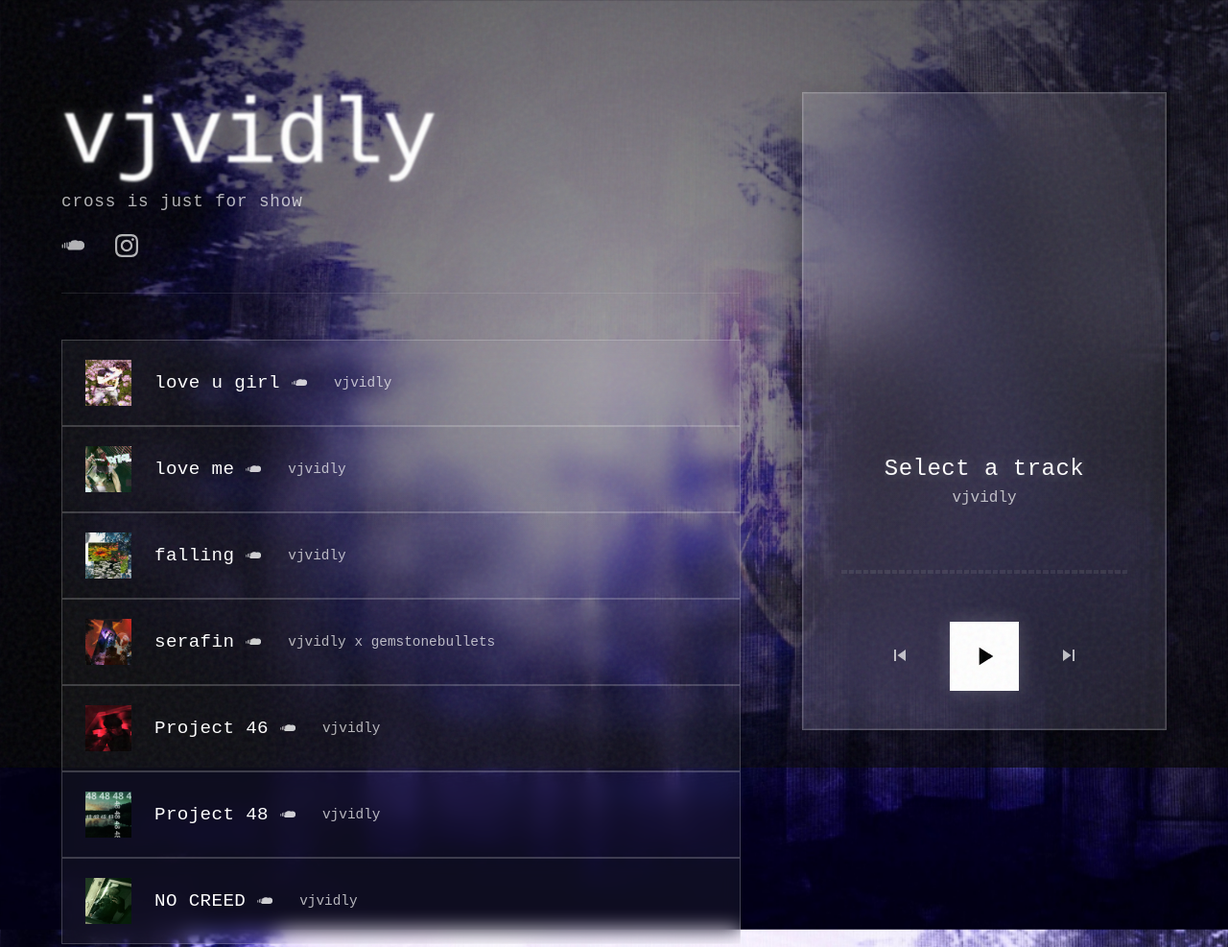
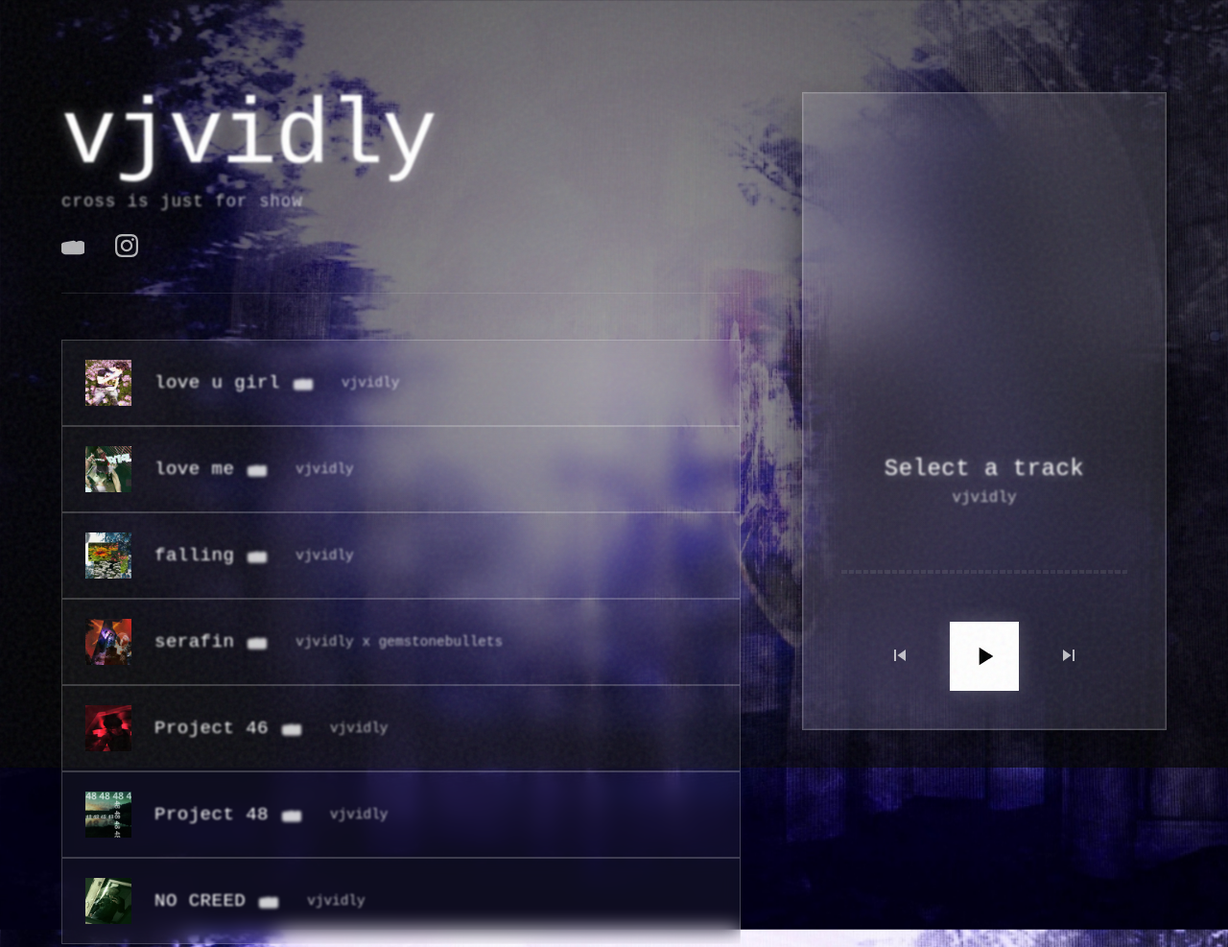
Before and after one commit to vjvidly/vjvidly.github.io, a website built with Vite: page index.html in a window 1280 px wide. Shown: the top 987 px of the page at 96% size. Built offline with nearby package versions, Linux system fonts and the light colour scheme; a web font is replaced by a local one.

Commit message:
Enhance blurs and use robust SoundCloud icon path

```diff
--- a/index.html
+++ b/index.html
@@ -23,9 +23,9 @@
 
         <nav class="links">
           <a href="https://soundcloud.com/vjvidly-746351807" target="_blank" title="SoundCloud">
-            <svg width="24" height="24" viewBox="0 0 24 24" fill="currentColor">
+            <svg width="24" height="24" viewBox="0 0 100 100" fill="currentColor">
               <path
-                d="M12.91 6.55a4.29 4.29 0 0 0-4.32 4.27v1.89h-.08a1.95 1.95 0 1 0 0 3.89h10.63a4.86 4.86 0 1 0 0-9.71 4.79 4.79 0 0 0-1.89.38 4.29 4.29 0 0 0-4.34-.72ZM.61 11.23V14a.61.61 0 1 0 1.22 0v-2.77a.61.61 0 1 0-1.22 0Zm2.36-1.57V14.1a.61.61 0 1 0 1.22 0v-4.44a.61.61 0 1 0-1.22 0Zm2.36-.61V14.1a.61.61 0 1 0 1.23 0V9.05a.61.61 0 1 0-1.23 0Zm2.35-.38V14.1a.62.62 0 1 0 1.24 0V8.67a.62.62 0 1 0-1.24 0Z" />
+                d="M12.91 35.5a14.29 14.29 0 0 0-14.32 14.27V68.66c0 10.74 8.71 19.45 19.45 19.45H81.33c16.14 0 29.23-13.09 29.23-29.23s-13.09-29.23-29.23-29.23c-6.14 0-11.79 1.89-16.45 5.12a14.29 14.29 0 0 0-11.97-6.27zm-11.8 15.73V73c0 1.68 1.37 3.05 3.05 3.05s3.05-1.37 3.05-3.05V51.23c0-1.68-1.37-3.05-3.05-3.05s-3.05 1.37-3.05 3.05zm14.16-7.85V72.5c0 1.68 1.37 3.05 3.05 3.05s3.05-1.37 3.05-3.05V43.38c0-1.68-1.37-3.05-3.05-3.05s-3.05 1.37-3.05 3.05zm14.16-3.05V72.5c0 1.68 1.37 3.05 3.05 3.05s3.05-1.37 3.05-3.05V40.33c0-1.68-1.37-3.05-3.05-3.05s-3.05 1.37-3.05 3.05zm14.15-2.09V72.5c0 1.68 1.38 3.05 3.06 3.05s3.06-1.37 3.06-3.05V38.24c0-1.68-1.38-3.05-3.06-3.05s-3.06 1.37-3.06 3.05z" />
             </svg>
           </a>
           <a href="https://www.instagram.com/vjvidly/" target="_blank" title="Instagram">
@@ -52,9 +52,9 @@
             <span class="player-title" id="p-title">Select a track</span>
             <a id="player-sc-link" href="#" target="_blank" class="sc-badge" title="Open in SoundCloud"
               style="display:none">
-              <svg width="14" height="14" viewBox="0 0 24 24" fill="currentColor">
+              <svg width="14" height="14" viewBox="0 0 100 100" fill="currentColor">
                 <path
-                  d="M12.91 6.55a4.29 4.29 0 0 0-4.32 4.27v1.89h-.08a1.95 1.95 0 1 0 0 3.89h10.63a4.86 4.86 0 1 0 0-9.71 4.79 4.79 0 0 0-1.89.38 4.29 4.29 0 0 0-4.34-.72ZM.61 11.23V14a.61.61 0 1 0 1.22 0v-2.77a.61.61 0 1 0-1.22 0Zm2.36-1.57V14.1a.61.61 0 1 0 1.22 0v-4.44a.61.61 0 1 0-1.22 0Zm2.36-.61V14.1a.61.61 0 1 0 1.23 0V9.05a.61.61 0 1 0-1.23 0Zm2.35-.38V14.1a.62.62 0 1 0 1.24 0V8.67a.62.62 0 1 0-1.24 0Z" />
+                  d="M12.91 35.5a14.29 14.29 0 0 0-14.32 14.27V68.66c0 10.74 8.71 19.45 19.45 19.45H81.33c16.14 0 29.23-13.09 29.23-29.23s-13.09-29.23-29.23-29.23c-6.14 0-11.79 1.89-16.45 5.12a14.29 14.29 0 0 0-11.97-6.27zm-11.8 15.73V73c0 1.68 1.37 3.05 3.05 3.05s3.05-1.37 3.05-3.05V51.23c0-1.68-1.37-3.05-3.05-3.05s-3.05 1.37-3.05 3.05zm14.16-7.85V72.5c0 1.68 1.37 3.05 3.05 3.05s3.05-1.37 3.05-3.05V43.38c0-1.68-1.37-3.05-3.05-3.05s-3.05 1.37-3.05 3.05zm14.16-3.05V72.5c0 1.68 1.37 3.05 3.05 3.05s3.05-1.37 3.05-3.05V40.33c0-1.68-1.37-3.05-3.05-3.05s-3.05 1.37-3.05 3.05zm14.15-2.09V72.5c0 1.68 1.38 3.05 3.06 3.05s3.06-1.37 3.06-3.05V38.24c0-1.68-1.38-3.05-3.06-3.05s-3.06 1.37-3.06 3.05z" />
               </svg>
             </a>
           </div>
--- a/src/main.js
+++ b/src/main.js
@@ -32,7 +32,7 @@ function renderGrid() {
           ${track.title}
           ${track.url ? `
             <a href="${track.url}" target="_blank" class="sc-badge" title="Open in SoundCloud" onclick="event.stopPropagation()">
-              <svg width="12" height="12" viewBox="0 0 24 24" fill="currentColor"><path d="M12.91 6.55a4.29 4.29 0 0 0-4.32 4.27v1.89h-.08a1.95 1.95 0 1 0 0 3.89h10.63a4.86 4.86 0 1 0 0-9.71 4.79 4.79 0 0 0-1.89.38 4.29 4.29 0 0 0-4.34-.72ZM.61 11.23V14a.61.61 0 1 0 1.22 0v-2.77a.61.61 0 1 0-1.22 0Zm2.36-1.57V14.1a.61.61 0 1 0 1.22 0v-4.44a.61.61 0 1 0-1.22 0Zm2.36-.61V14.1a.61.61 0 1 0 1.23 0V9.05a.61.61 0 1 0-1.23 0Zm2.35-.38V14.1a.62.62 0 1 0 1.24 0V8.67a.62.62 0 1 0-1.24 0Z"/></svg>
+              <svg width="12" height="12" viewBox="0 0 100 100" fill="currentColor"><path d="M12.91 35.5a14.29 14.29 0 0 0-14.32 14.27V68.66c0 10.74 8.71 19.45 19.45 19.45H81.33c16.14 0 29.23-13.09 29.23-29.23s-13.09-29.23-29.23-29.23c-6.14 0-11.79 1.89-16.45 5.12a14.29 14.29 0 0 0-11.97-6.27zm-11.8 15.73V73c0 1.68 1.37 3.05 3.05 3.05s3.05-1.37 3.05-3.05V51.23c0-1.68-1.37-3.05-3.05-3.05s-3.05 1.37-3.05 3.05zm14.16-7.85V72.5c0 1.68 1.37 3.05 3.05 3.05s3.05-1.37 3.05-3.05V43.38c0-1.68-1.37-3.05-3.05-3.05s-3.05 1.37-3.05 3.05zm14.16-3.05V72.5c0 1.68 1.37 3.05 3.05 3.05s3.05-1.37 3.05-3.05V40.33c0-1.68-1.37-3.05-3.05-3.05s-3.05 1.37-3.05 3.05zm14.15-2.09V72.5c0 1.68 1.38 3.05 3.06 3.05s3.06-1.37 3.06-3.05V38.24c0-1.68-1.38-3.05-3.06-3.05s-3.06 1.37-3.06 3.05z"/></svg>
             </a>
           ` : ''}
         </div>
--- a/src/style.css
+++ b/src/style.css
@@ -12,8 +12,8 @@
   --spacing-unit: 1rem;
 
   /* Consistency Tokens */
-  --glow-shadow: 0 0 15px rgba(255, 255, 255, 0.3);
-  --text-blur: 0.5px;
+  --glow-shadow: 0 0 15px rgba(255, 255, 255, 0.4);
+  --text-blur: 0.8px;
   --card-blur: 40px;
 }
 
@@ -405,14 +405,14 @@ img.player-art-large[src=""] {
   color: #fff;
   opacity: 0.8;
   transition: all 0.2s;
-  padding: 4px;
+  padding: 6px;
   filter: blur(var(--text-blur));
   text-shadow: var(--glow-shadow);
 }
 
 .sc-badge svg {
-  width: 20px;
-  height: 20px;
+  width: 28px;
+  height: 28px;
   display: block;
 }
 
@@ -421,11 +421,11 @@ img.player-art-large[src=""] {
   transform: scale(1.1);
 }
 
-/* Specific small badge for track items and player bar */
+/* Specific size for track items and player bar */
 .player-card .sc-badge svg,
 .track-meta .sc-badge svg {
-  width: 16px;
-  height: 16px;
+  width: 20px;
+  height: 20px;
 }
 
 .player-artist {
```
